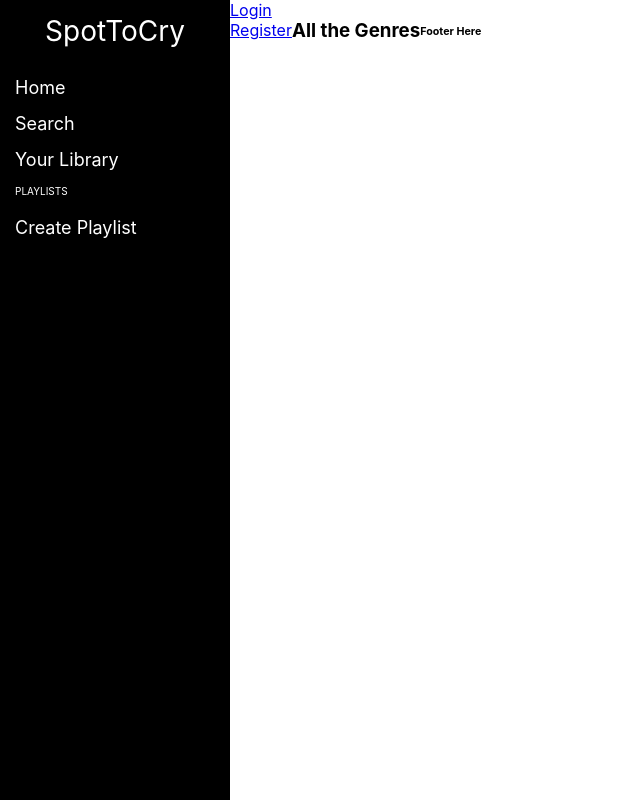
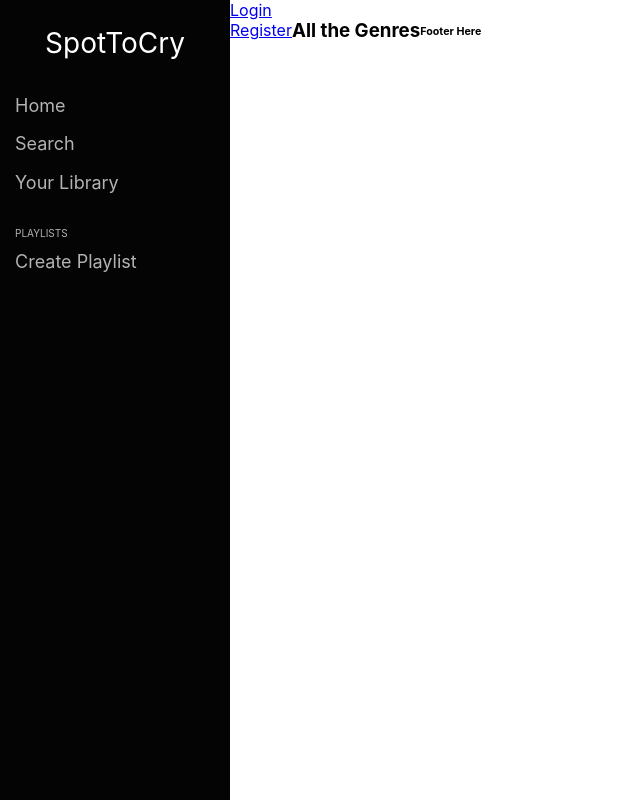
Before and after one commit to alexhlee6/SpotToCry, a React (Create React App) app in the folder client/: page / in a window 1280 px wide. Shown: the whole page, without its empty margins (0-640 px from the left). Built offline with nearby package versions, Linux system fonts and the light colour scheme.

Commit message:
fix spacing on sideBar

```diff
--- a/client/public/assets/css/SideBar.css
+++ b/client/public/assets/css/SideBar.css
@@ -10,18 +10,19 @@
   height: 100vh;
   display: flex;
   flex-direction: column;
-  background: black;
-  color: white;
+  background: #040404;
+  color: #b3b3b3;
   font-size: 18px;
 }
 
 .SideBar-Logo {
   /* border: 1px solid blue; */
-  height: 10%;
+  height: 15%;
   display: flex;
   align-items: center;
   justify-content: center;
   font-size: 28px;
+  color: white;
 }
 
 .User-Nav {
@@ -30,22 +31,52 @@
   display: flex;
   flex-direction: column;
   justify-content: space-evenly;
+}
+
+.User-Nav div {
+  transition: all .2s ease-in;
+  height: 33%;
+  display: flex;
+  align-items: center;
   padding-left: 15px;
+}
+
+.User-Nav div:hover {
+  transition: all .2s ease-in;
+  color: white;
+  cursor: pointer;
 }
 
 .User-Playlists {
   /* border: 3px solid blue; */
   height: 100%;
+  /* padding-left: 15px; */
+  font-size: 10px;
+  margin-top: 10%;
+}
+
+.nav-playlist-title{
+  /* border: 1px solid blue; */
+  height: 3%;
+  display: flex;
+  align-items: center;
   padding-left: 15px;
-  font-size: 10px;
 }
 
 .create-playlist {
   /* border: 3px solid green; */
-  height: 10%;
+  transition: all .2s ease-in;
+  height: 7%;
   display: flex;
   align-items: center;
   font-size: 18px;
+  padding-left: 15px;
+}
+
+.create-playlist:hover {
+  transition: all .2s ease-in;
+  color: white;
+  cursor: pointer;
 }
 
 .playlists {
--- a/client/src/components/SideBar.js
+++ b/client/src/components/SideBar.js
@@ -15,12 +15,14 @@ class NavBar extends React.Component{
           SpotToCry
         </div>
         <div className='User-Nav'>
-          <div>Home</div>
-          <div>Search</div>
-          <div>Your Library</div>
+          <div className='nav-home'>Home</div>
+          <div className='nav-search'>Search</div>
+          <div className='nav-library'>Your Library</div>
         </div>
         <div className='User-Playlists'>
-          PLAYLISTS
+          <div className='nav-playlist-title'>
+            PLAYLISTS
+          </div>
           <div className='create-playlist'>
             Create Playlist
           </div>
```
